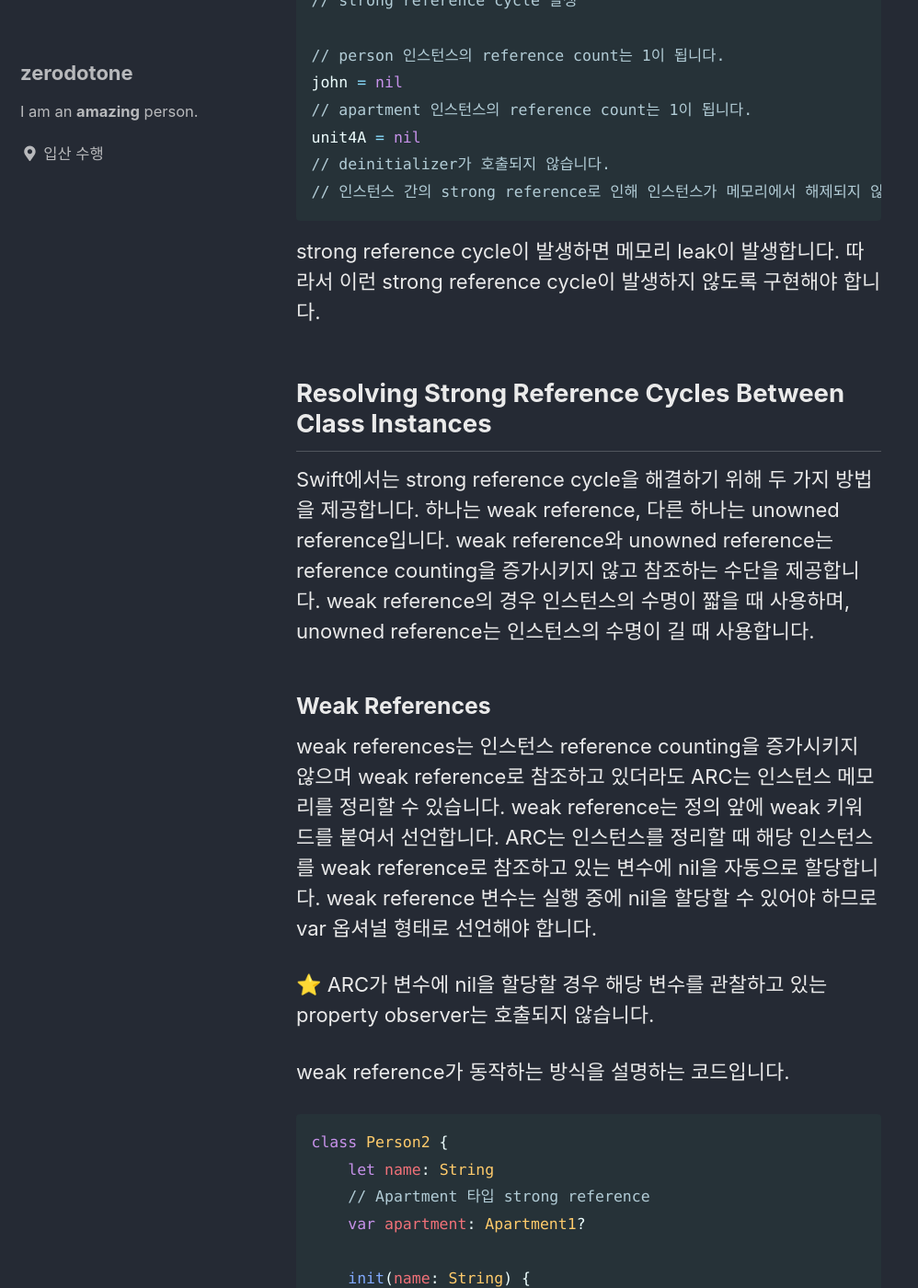
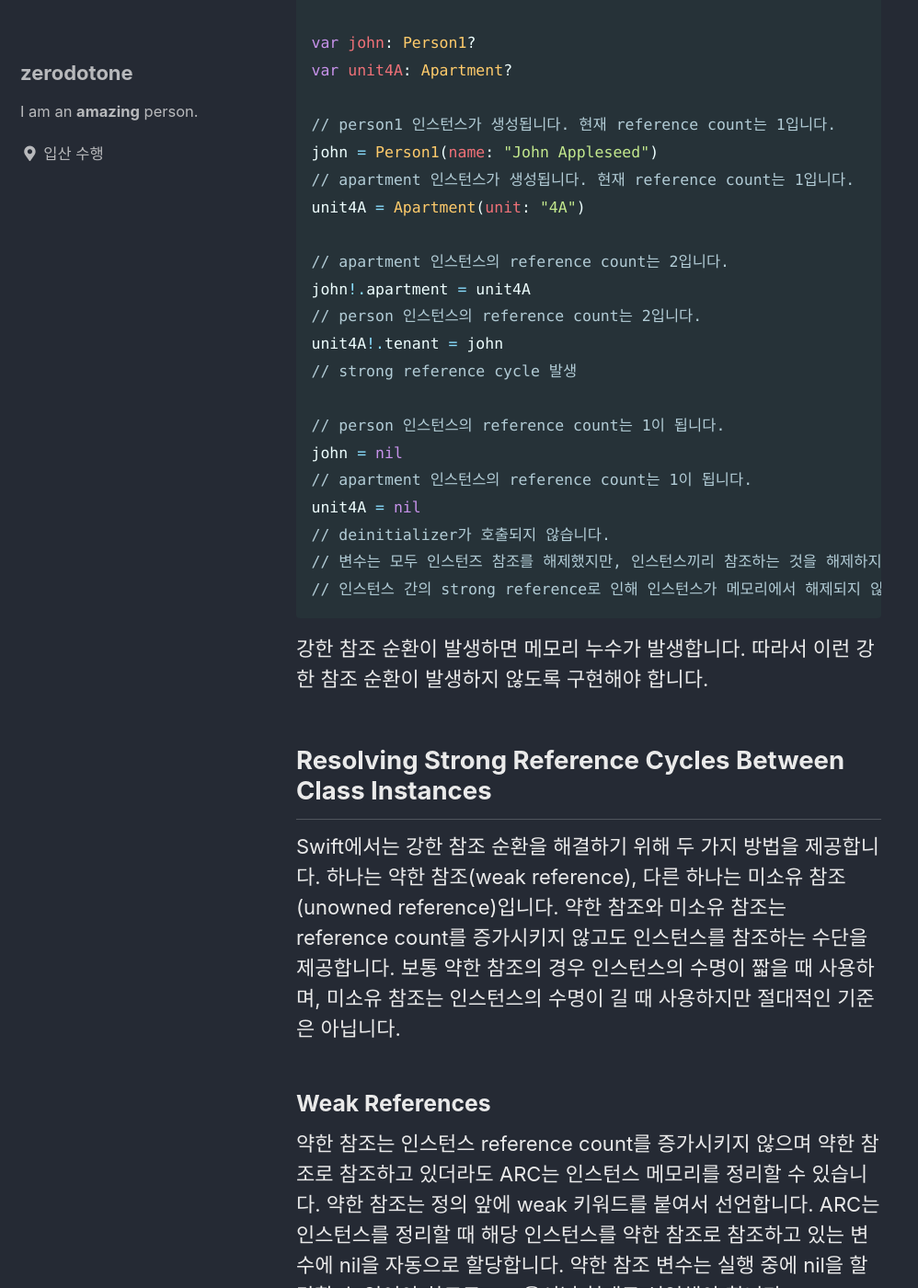
Before and after one commit to zdodev/zdodev.github.io, a Jekyll site: the page built from _posts/2021-05-10-Swift-Automatic-Reference-Counting.md, in a window 1280 px wide and 1400 px high, scrolled down 3975 px. Shown: the whole window at 92% size, without its empty margins (0-998 px from the left). Built offline with Jekyll 4.4.1, drawn with Linux system fonts in a browser that asks for light colours; cached includes are drawn as plain includes; some of the changed text lies outside the part shown.

Commit message:
📝: Swift ARC 내용 추가.

````diff
--- a/_posts/2021-05-10-Swift-Automatic-Reference-Counting.md
+++ b/_posts/2021-05-10-Swift-Automatic-Reference-Counting.md
@@ -11,15 +11,23 @@ comments: true
 
 ## Automatic Reference Couting
 
+과거 Objective-C를 사용할 때는 인스턴스에 대한 참조 횟수 관리를 수동으로 해야 했습니다. 인스턴스에 대한 참조를 늘리는(retain) 동작과 참조를 줄이는(release) 동작을 수동으로 해주어야 했습니다. 이후 ARC가 도입되면서 메모리를 자동으로 관리해주기 시작했지만, Core Foundation은 수동으로 관리해주어야 합니다.
+
 Swift는 자동으로 메모리를 추적하고 관리하기 위해 ARC를 사용합니다. 메모리 관리를 자동으로 해주며, 프로그래머가 신경 쓰지 않게 해줍니다. ARC는 클래스 인스턴스를 참조하는 변수가 존재하지 않는 경우, 인스턴스가 사용하는 메모리를 자동으로 해제합니다.
 
-Swift ARC는 Reference 타입인 클래스 인스턴스에만 적용됩니다. Value 타입인 구조체와 열거형은 적용되지 않습니다. Value 타입은 함수 종료와 동시에 메모리에서 알아서 정리됩니다.
+Swift의 reference counting은 참조 타입인 클래스 인스턴스에만 적용됩니다. 값 타입인 구조체와 열거형은 적용되지 않습니다. 값 타입은 함수 종료와 동시에 메모리에서 자동으로 정리됩니다.
 
 ## How ARC Works
 
-Swift는 새로운 인스턴스를 생성할 때 ARC는 인스턴스 정보에 대한 정보를 저장하는 chunk를 할당합니다. reference couting은 Swift의 메모리 관리 기법으로 여기서 말하는 메모리 관리 기법은 동적 메모리를 자동으로 할당하고 해제하는 것을 말합니다.
+ARC는 새로운 인스턴스를 생성할 때마다 인스턴스 정보에 대한 정보를 저장하는 chunk를 할당합니다. 이 메모리에는 해당 인스턴스와 연관된 저장 프로퍼티 값과 프로퍼티의 타입을 가지고 있습니다.
 
-생성한 인스턴스를 참조하는 변수가 없어서 인스턴스가 필요하지 않게 되면, ARC는 해당 인스턴스가 사용하는 메모리 공간을 해제하여 메모리 공간을 확보합니다. 인스턴스가 존재하는 동안에는 ARC가 현재 각 클래스 인스턴스를 몇 개의 변수들이 참조하고 있는지 reference counting을 추적합니다. 해당 인스턴스에 하나 이상의 변수가 참조하고 있으면 ARC는 인스턴스를 메모리에서 해제하지 않습니다.
+생성한 인스턴스를 참조하는 변수가 없어서 인스턴스가 필요하지 않게 되면, ARC는 해당 인스턴스가 사용하는 메모리 공간을 해제하여 메모리 공간을 확보합니다. 인스턴스가 존재하는 동안에는 ARC가 현재 각 클래스 인스턴스를 몇 개의 변수들이 참조하고 있는지 reference count를 추적합니다. 해당 인스턴스에 하나 이상의 변수가 참조하고 있으면 ARC는 인스턴스를 메모리에서 해제하지 않습니다.
+
+---
+
+retain count는 인스턴스 내부적으로 얼마나 많은 참조가 이루어졌는지에 대한 횟수입니다.
+
+reference count는 인스턴스 외부적으로 얼마나 많은 변수가 인스턴스를 참조하고 있는지에 대한 횟수입니다.
 
 ## ARC in Action
 
@@ -43,29 +51,30 @@ var reference1: Person?
 var reference2: Person?
 var reference3: Person?
 
-// 인스턴스 생성됩니다. 현재 strong reference는 1입니다.
+// 인스턴스 생성됩니다. 현재 reference count는 1입니다.
 reference1 = Person(name: "John Appleseed")
 
-// strong reference가 2증가합니다. 총 3입니다.
+// reference1의 reference count가 2증가합니다. 현재 총 3입니다.
 reference2 = reference1
 reference3 = reference1
 
-// strong reference 1 감소합니다. 나머지 2
+// reference count 1 감소합니다. 현재 나머지는 2입니다.
 reference1 = nil
-// strong reference 1 감소합니다. 나머지 1
+// reference count 1 감소합니다. 현재 나머지는 1입니다.
 reference2 = nil
 // 아직 deinitializer가 호출되지 않았습니다.
 
-// 하나 남은 strong reference가 감소합니다. 나머지 0
+// 하나 남은 reference count가 감소합니다. 나머지는 0입니다.
 reference3 = nil
+// ARC에 의해 메모리에서 해제됩니다.
 // deinitializer가 호출됩니다.
 ```
 
 ## Strong Reference Cycles Between Class Instances
 
-일반적인 경우에는 ARC가 알아서 reference count를 추적하여 메모리를 자동으로 해제합니다. 그러나 두 인스턴스 사이에서 서로를 참조하고 있을 경우 reference count가 줄어들지 않아 메모리에서 해제할 수 없는 상황이 발생할 수 있습니다. 이런 상황을 strong reference cycle이라고 합니다. 클래스 인스턴스 서로가 서로를 참조할 때 이러한 strong reference cycle이 발생할 수 있으므로 적절하게 이를 해결해야 합니다.
+일반적으로는 ARC가 알아서 reference count를 추적하여 메모리를 자동으로 해제합니다. 그러나 두 인스턴스 사이에서 서로를 참조하고 있으면 reference count가 줄어들지 않아 메모리에서 해제할 수 없는 상황이 발생할 수 있습니다. 이런 상황을 강한 참조 순환(strong reference cycle)이라고 합니다. 클래스 인스턴스 서로가 서로를 참조할 때 이러한 강한 참조 순환이 발생할 수 있으므로 적절하게 이를 해결해야 합니다.
 
-strong reference cycle이 발생하는 코드입니다.
+강한 참조 순환이 발생하는 코드입니다.
 
 ```swift
 class Person1 {
@@ -115,22 +124,23 @@ john = nil
 // apartment 인스턴스의 reference count는 1이 됩니다.
 unit4A = nil
 // deinitializer가 호출되지 않습니다.
+// 변수는 모두 인스턴즈 참조를 해제했지만, 인스턴스끼리 참조하는 것을 해제하지 않아서 인스턴스가 메모리에서 제거되지 않습니다.
 // 인스턴스 간의 strong reference로 인해 인스턴스가 메모리에서 해제되지 않습니다.
 ```
 
-strong reference cycle이 발생하면 메모리 leak이 발생합니다. 따라서 이런 strong reference cycle이 발생하지 않도록 구현해야 합니다.
+강한 참조 순환이 발생하면 메모리 누수가 발생합니다. 따라서 이런 강한 참조 순환이 발생하지 않도록 구현해야 합니다.
 
 ## Resolving Strong Reference Cycles Between Class Instances
 
-Swift에서는 strong reference cycle을 해결하기 위해 두 가지 방법을 제공합니다. 하나는 weak reference, 다른 하나는 unowned reference입니다. weak reference와 unowned reference는 reference counting을 증가시키지 않고 참조하는 수단을 제공합니다. weak reference의 경우 인스턴스의 수명이 짧을 때 사용하며, unowned reference는 인스턴스의 수명이 길 때 사용합니다.
+Swift에서는 강한 참조 순환을 해결하기 위해 두 가지 방법을 제공합니다. 하나는 약한 참조(weak reference), 다른 하나는 미소유 참조(unowned reference)입니다. 약한 참조와 미소유 참조는 reference count를 증가시키지 않고도 인스턴스를 참조하는 수단을 제공합니다. 보통 약한 참조의 경우 인스턴스의 수명이 짧을 때 사용하며, 미소유 참조는 인스턴스의 수명이 길 때 사용하지만 절대적인 기준은 아닙니다.
 
 ### Weak References
 
-weak references는 인스턴스 reference counting을 증가시키지 않으며 weak reference로 참조하고 있더라도 ARC는 인스턴스 메모리를 정리할 수 있습니다. weak reference는 정의 앞에 weak 키워드를 붙여서 선언합니다. ARC는 인스턴스를 정리할 때 해당 인스턴스를 weak reference로 참조하고 있는 변수에 nil을 자동으로 할당합니다. weak reference 변수는 실행 중에 nil을 할당할 수 있어야 하므로 var 옵셔널 형태로 선언해야 합니다.
+약한 참조는 인스턴스 reference count를 증가시키지 않으며 약한 참조로 참조하고 있더라도 ARC는 인스턴스 메모리를 정리할 수 있습니다. 약한 참조는 정의 앞에 weak 키워드를 붙여서 선언합니다. ARC는 인스턴스를 정리할 때 해당 인스턴스를 약한 참조로 참조하고 있는 변수에 nil을 자동으로 할당합니다. 약한 참조 변수는 실행 중에 nil을 할당할 수 있어야 하므로 var 옵셔널 형태로 선언해야 합니다.
 
-⭐️ ARC가 변수에 nil을 할당할 경우 해당 변수를 관찰하고 있는 property observer는 호출되지 않습니다.
+⭐️ ARC가 변수에 nil을 할당할때, 해당 변수를 관찰하고 있는 property observer는 호출되지 않습니다.
 
-weak reference가 동작하는 방식을 설명하는 코드입니다.
+약한 참조가 동작하는 방식을 설명하는 코드입니다.
 
 ```swift
 class Person2 {
@@ -171,9 +181,10 @@ unit4A1 = Apartment1(unit: "4A")
 
 // apartment1 인스턴스 reference count 2
 john1!.apartment = unit4A1
-// person2 인스턴스 reference count 1
+// person2 인스턴스 reference count 1 (weak에 할당)
 unit4A1!.tenant = john1
 
+// person2 인스턴스 reference count 0
 // reference count 0으로 인해 메모리 해제
 john1 = nil
 // deinitializer 호출
@@ -182,16 +193,23 @@ john1 = nil
 print(unit4A1?.tenant)
 // nil
 
-// reference count 0으로 인해 메모리 해제
+// apartment1 인스턴스 reference count 0으로 인해 메모리 해제
 unit4A1 = nil
 // deinitializer 호출
 ```
 
 ### Unowned References
 
-unowned reference는 인스턴스 reference counting을 증가시키지 않으며 unowned reference로 참조하고 있더라도 ARC는 인스턴스 메모리를 정리할 수 있습니다. unowned reference는 정의 앞에 unowned 키워드를 붙여서 선언합니다. unowned reference는 weak reference와 다르게 항상 인스턴스가 존재한다고 생각하고 접근합니다. 그래서 ARC는 unowned reference 변수에 nil을 할당하지 않습니다.
+미소유 참조는 인스턴스의 reference count를 증가시키지 않으며 미소유 참조로 참조하고 있더라도 ARC는 인스턴스 메모리를 정리할 수 있습니다. 미소유 참조는 정의 앞에 unowned 키워드를 붙여서 선언합니다. 미소유 참조는 약한 참조와 다르게 항상 인스턴스가 존재한다고 생각하고 접근합니다. 그래서 ARC는 미소유 참조 변수에 nil을 할당하지 않습니다.
 
-unowned reference는 인스턴스가 절대 해제되지 않을 거라고 생각될 때 사용합니다. 만약 인스턴스가 해제되어 메모리에서 제거된 후 unowned reference 변수로 접근하면 런타임 에러가 발생합니다.
+미소유 참조와 약한 참조의 차이점
+
+- 미소유 참조는 인스턴스에 접근할 때 인스턴스가 항상 존재한다는 가정으로 접근합니다. 말이 어려운데 일반 변수처럼 참조하고 사용할 수 있지만, reference count는 증가시키지 않습니다.
+- 미소유 참조는 해당 인스턴스가 절대 해제되지 않을 때 사용합니다. 해당 인스턴스가 해제된 상태에서 접근하면 런타임 에러가 발생합니다.
+- 참조하는 인스턴스가 제거된 경우, 약한 참조 변수는 nil로 변경되지만, 미소유 참조 변수는 nil로 변경되지 않습니다.
+- 약한 참조는 해당 인스턴스가 해제될 수 있을 때 사용합니다. 해당 인스턴스 접근 시 옵셔널 바인딩을 통해 안전하게 접근할 수 있습니다.
+
+미소유 참조는 인스턴스가 절대 해제되지 않을 거라고 생각될 때 사용합니다. 만약 인스턴스가 해제되어 메모리에서 제거된 후 미소유 참조 변수로 접근하면 런타임 에러가 발생합니다.
 
 ```swift
 class Customer {
@@ -224,23 +242,23 @@ class CreditCard {
 }
 
 // joy는 customer 인스턴스를 strong reference로 참조합니다.
-// customer 인스턴스는 creditcard 인스턴스를 strong reference로 참조합니다.
-// creditcard 인스턴스는 customer를 unowned reference로 참조합니다.
+// customer 인스턴스는 CreditCard 인스턴스를 strong reference로 참조합니다.
+// CreditCard 인스턴스는 customer를 unowned reference로 참조합니다.
 var joy: Customer? = Customer(name: "John Appleseed")
 joy!.card = CreditCard(number: 1234_5678_9012_3456, customer: joy!)
-// joy가 customer 인스턴스 참조를 해제하면 reference counting이 0이 되어 customer 인스턴스는 메모리에서 해제됩니다.
+// joy가 customer 인스턴스 참조를 해제하면 reference count가 0이 되어 customer 인스턴스는 메모리에서 해제됩니다.
 joy = nil
 // customer deinitializer 호출
 // creditcard deinitializer 호출
 ```
 
-위 예제는 실행 중에 런타임 안전성 검사를 하는 safe unowned reference에 대한 예시입니다.
+위 예제는 실행 중에 런타임 안전성 검사를 하는 안전한 미소유 참조에 대한 예시입니다.
 
 ### Unsafe Unowned References
 
-Swift에서는 런타임 시간에 안전성 검사를 하지 않는 unsafe unowned reference도 제공합니다. unsafe unowned reference는 unowned(unsafe) 키워드를 붙여서 선언합니다. unsafe unowned reference는 인스턴스가 해제되어도 해당 메모리에 접근합니다.
+Swift에서는 런타임 시간에 안전성 검사를 하지 않는 안전하지 않은 미소유 참조도 제공합니다. 안전하지 않은 미소유 참조는 unowned(unsafe) 키워드를 붙여서 선언합니다. 안전하지 않은 미소유 참조는 인스턴스가 해제되어도 해당 메모리에 접근합니다.
 
-unsafe unowned reference는 성능상의 이유로 사용할 수 있습니다. unsafe unowned reference의 접근 시 안전성에 대한 검사는 작성자에게 책임이 있습니다.
+안전하지 않은 미소유 참조는 성능상의 이유로 사용할 수 있습니다. 안전하지 않은 미소유 참조에 접근 시 안전성에 대한 검사는 작성자에게 책임이 있습니다. 안전하지 않은 미소유 참조는 safety checker 기능이 비활성화됩니다. 메모리에 인스턴스가 해제되어도 다른 인스턴스가 해당 메모리에 생성되면 예상치 못한 동작이 발생할 수 있습니다.
 
 ```swift
 class Coffee {
@@ -261,9 +279,9 @@ let coffee = Coffee(caramel: Caramel())
 
 ### Unowned Optional References
 
-Swift는 unowned optional reference도  제공합니다. unowned optional reference와 weak reference는 동일한 상황에서 사용할 수 있습니다. unowned optional reference 변수도 nil이 될 수 있습니다. 차이점은 unowned optional reference를 사용하여 참조할 때는 유요한 인스턴스를 참조하고 있는지 해제된 인스턴스 메모리 공간을 참조하고 있는지 항상 확인해야 합니다.
+Swift는 미소유 옵셔널 참조도  제공합니다. 미소유 옵셔널 참조와 약한 참조는 동일한 상황에서 사용할 수 있습니다. 미소유 옵셔널 참조 변수는 nil이 될 수 있습니다. 차이점은 미소유 옵셔널 참조를 사용하여 참조할 때는 유효한 인스턴스를 참조하고 있는지 해제된 인스턴스 메모리 공간을 참조하고 있는지 항상 확인해야 합니다.
 
-unowned optional references가 동작하는 방식을 설명한 코드입니다.
+미소유 옵셔널 참조가 동작하는 방식을 설명한 코드입니다.
 
 ```swift
 class Department {
@@ -306,7 +324,7 @@ department.courses = [intro, intermediate, advanced]
 
 ### Unowned References and Implicitly Unwrapped Optional Properties
 
-두 변수가 항상 값을 가지고 있어야 하며, 어느 변수도 nil이 되면 안되는 경우가 존재할 수 있습니다. 이때 초기화를 한 번 하고 나면, strong refernce cycle을 피하고 옵셔널 언래핑없이 직접 접근할 수 있는 방법이 있습니다.
+두 변수가 항상 값을 가지고 있어야 하며, 어느 변수도 nil이 되면 안 되는 경우가 존재할 수 있습니다. 이때 초기화를 한 번 하고 나면, 강한 참조 순환을 피하고 옵셔널 언래핑없이 직접 접근할 방법이 있습니다.
 
 ```swift
 class Country {
@@ -338,11 +356,11 @@ print("\(country.name)'s capital city is called \(country.capitalCity.name)")
 
 ## Strong Reference Cycles for Closures
 
-strong reference cycle은 클로저에서도 발생합니다. 클로저도 reference 타입이기 때문에 reference couting을 가지고 있습니다. 클로저를 클래스 인스턴스에 할당한 다음, 해당 클로저가 해당 인스턴스를 캡처할 때 발생합니다. 클래스 인스턴스는 클로저에 strong reference를 가지고, 클로저도 클래스 인스턴스에 strong reference를 가지면 strong reference cycle이 발생합니다.
+강한 참조 순환은 클로저에서도 발생합니다. 클로저도 참조 타입이기 때문에 reference count를 가지고 있습니다. 클로저의 강한 참조 순환은 클래스 인스턴스에 할당한 다음, 해당 클로저가 해당 인스턴스를 캡처할 때 발생합니다. 클래스 인스턴스는 클로저에 강한 참조를 가지고, 클로저도 클래스 인스턴스에 강한 참조를 가지면 강한 참조 순환이 발생합니다.
 
-클로저가 self를 여러 번 참조하더라도 reference couting은 1만 증가합니다.
+클로저가 self를 여러 번 참조하더라도 reference count는 1만 증가합니다.
 
-클래스 인스턴스와 클로저가 strong reference cycle을 발생시키는 코드입니다.
+클래스 인스턴스와 클로저가 강한 참조 순환을 발생시키는 코드입니다.
 
 ```swift
 class HTMLElement {
@@ -387,29 +405,31 @@ paragraph = nil
 
 ## Resolving Strong Reference Cycles for Closures
 
-클래스 인스턴스와 클로저 사이에 발생하는 strong reference cycle을 해결하기 위해서 캡처 리스트를 정의할 수 있습니다. 클로저가 참조 타입을 캡처할 때 weak reference 또는 unowned reference를 선언할 수 있습니다.
+클래스 인스턴스와 클로저 사이에 발생하는 강한 참조 순환을 해결하기 위해서 캡처 리스트를 정의할 수 있습니다. 클로저가 참조 타입을 캡처할 때 약한 참조 또는 미소유 참조를 선언할 수 있습니다.
 
 ### Defining a Capture List
 
-캡처할 대상을 대괄호 안에 작성합니다. 클로저의 맨 앞에 위치합니다. waek, unowned 정책을 알맞게 사용할 수 있습니다.
+클로저 캡처란 클로저로 전달된 인자나 클로저 지역변수를 사용하는 것이 아니라 클로저 정의 범위 밖에있는 변수를 사용하기 위해 참조하는 것을 말합니다.
+
+캡처할 대상을 대괄호 안에 작성합니다. 클로저의 맨 앞에 위치합니다. weak, unowned 정책을 알맞게 사용할 수 있습니다.
 
 ```swift
 class Bread {
     let delegate = Caramel()
 
     lazy var someClosure = {
-        // self, delegate를 캡처하겠습니다.
+        // self, delegate를 캡처합니다.
         [unowned self, weak delegate = self.delegate]
         (index: Int, stringToProcess: String) -> String in
-        // weak 옵셔널이므로 언래핑하여 사용
+        // 캡처한 delegate는 weak 참조이므로 언래핑하여 사용
         delegate!.flavor
     }
 
     lazy var someClosure1 = {
-        // self, delegate를 캡처하겠습니다.
+        // self, delegate를 캡처합니다.
         [unowned self, unowned delegate = self.delegate]
         (index: Int, stringToProcess: String) -> String in
-        // unowned 이므로 바로 사용
+        // 캡처한 delegate는 unowned 참조이므로 바로 사용
         delegate.flavor
     }
 }
@@ -417,7 +437,7 @@ class Bread {
 
 ### Weak and Unowned References
 
-self를 weak 또는 unowned로 설정할 수 있습니다. self를 weak referenec하려면 [weak self], self를 unowned reference하려면 [unowned reference]를 사용합니다.
+self를 weak 또는 unowned로 설정할 수 있습니다. self를 약한 참조하려면 [weak self], self를 미소유 참조하려면 [unowned reference]를 사용합니다.
 
 ```swift
 class HTMLElement1 {
@@ -454,6 +474,8 @@ paragraph1 = nil
 
 ```
 
+강한 참조 순환이 발생하는지 확인할 수 있는 방법의 하나는 deinit 메서드를 활용하는 것입니다. 마땅히 해제되어야 할 인스턴스가 해제되지 않는다면 deinit이 호출되지 않으므로 명시적으로 알아차릴 수 있습니다.
+
 😎
 
 ### 참고 링크
@@ -461,3 +483,11 @@ paragraph1 = nil
 ---
 
 > [Swift Automatic Reference Counting](https://docs.swift.org/swift-book/LanguageGuide/AutomaticReferenceCounting.html)
+>
+> [iOS 10 Programming Fundamentals with Swift](http://www.apeth.com/swiftBook/ch05.html#_memory_management)
+>
+> [클로저 캡쳐에 대해서 (about closure capture)](https://velog.io/@kimdo2297/클로져-캡쳐에-대해서-about-closure-capture)
+>
+> [Swift) 클로저(Closure) 정복하기(3/3) - 클로저와 ARC](https://babbab2.tistory.com/83)
+>
+> [unowned vs unowned(safe) vs unowned(unsafe)](https://eastjohntech.blogspot.com/2019/12/unowned-vs-unownedsafe-vs-unownedunsafe_71.html)
````
Also changed, not shown: other parts of _posts/2021-05-10-Swift-Automatic-Reference-Counting.md (+1 -1 lines).
